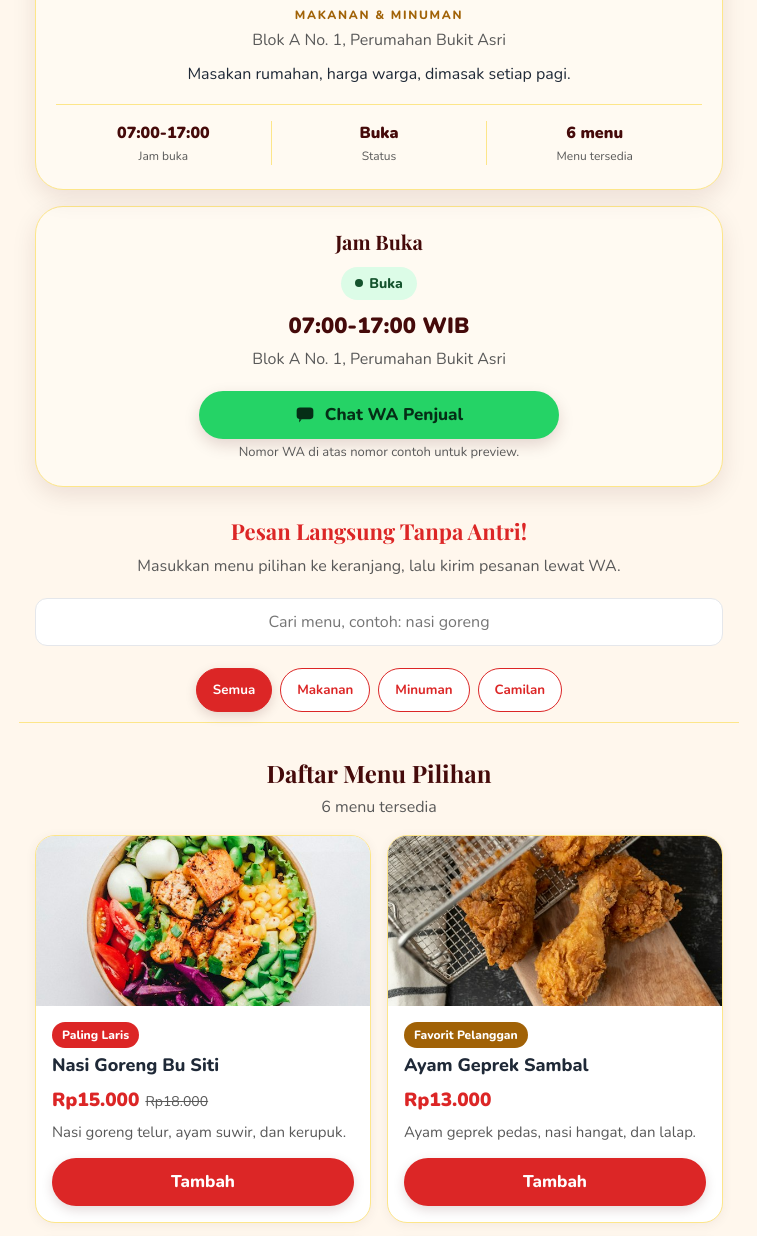
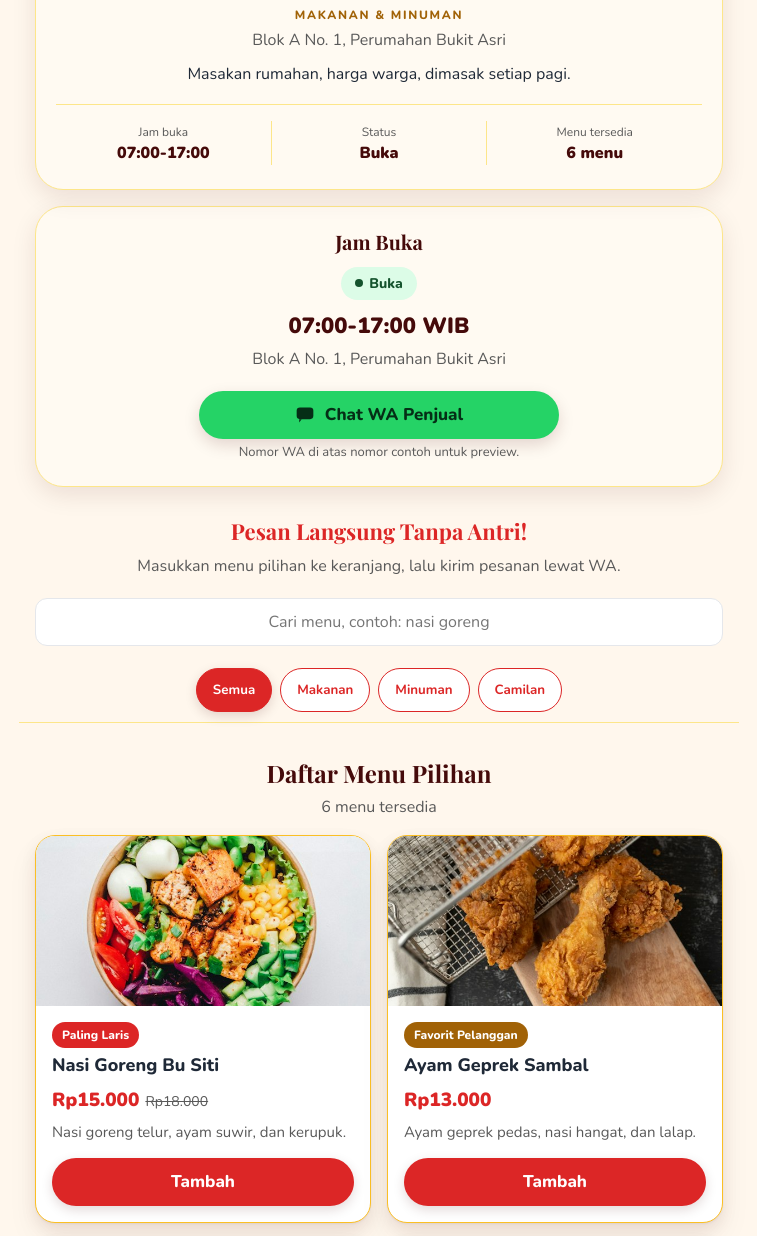
Before and after one commit to kujangputera-droid/kartu-menu, a plain HTML site: page index.html in a window 1280 px wide. Shown: the part 338-1574 px from the top of the page, without its empty margins (261-1018 px from the left). Drawn offline with nearby package versions, Linux system fonts and the light colour scheme.

Commit message:
Update index.html: flip fact row (label above value) and floating menu card with gold border

```diff
--- a/index.html
+++ b/index.html
@@ -60,8 +60,8 @@ button:focus-visible,input:focus-visible,textarea:focus-visible{outline:3px soli
 .judul-bagian{font-family:'Playfair Display',Georgia,serif;font-size:24px;font-weight:700;color:var(--tinta);margin:32px 0 4px}
 .sub-judul{color:var(--teks-redup);margin:0 0 16px}
 .daftar-menu{display:grid;grid-template-columns:1fr;gap:14px;text-align:left}
-.kartu{background:var(--kartu);border:1px solid var(--garis);border-radius:var(--radius);overflow:hidden;box-shadow:0 2px 12px rgba(69,10,10,.06);display:flex;flex-direction:column;transition:transform .2s ease,box-shadow .2s ease}
-.kartu:hover{transform:translateY(-2px);box-shadow:0 8px 20px rgba(69,10,10,.12)}
+.kartu{background:var(--kartu);border:1px solid var(--emas-terang);border-radius:var(--radius);overflow:hidden;box-shadow:0 1px 2px rgba(69,10,10,.05),0 6px 16px rgba(69,10,10,.08),0 16px 32px rgba(69,10,10,.06);display:flex;flex-direction:column;transition:transform .2s ease,box-shadow .2s ease}
+.kartu:hover{transform:translateY(-4px);box-shadow:0 2px 4px rgba(69,10,10,.05),0 10px 24px rgba(69,10,10,.10),0 24px 48px rgba(69,10,10,.12)}
 .foto-menu{width:100%;height:170px;min-height:0;flex:none;position:relative;background:#fef3c7;order:0}
 .foto-menu img{position:absolute;inset:0;width:100%;height:100%;object-fit:cover;display:block}
 .kartu-isi{padding:16px;flex:1;display:flex;flex-direction:column;min-width:0}
@@ -130,9 +130,9 @@ textarea{min-height:72px;resize:vertical}
     <p>Blok A No. 1, Perumahan Bukit Asri</p>
     <p class="deskripsi">Masakan rumahan, harga warga, dimasak setiap pagi.</p>
     <div class="fakta">
-      <div><span class="angka">07:00-17:00</span><span class="label">Jam buka</span></div>
-      <div><span class="angka" id="status-fakta">Tutup</span><span class="label">Status</span></div>
-      <div><span class="angka" id="fakta-jumlah">6 menu</span><span class="label">Menu tersedia</span></div>
+      <div><span class="label">Jam buka</span><span class="angka">07:00-17:00</span></div>
+      <div><span class="label">Status</span><span class="angka" id="status-fakta">Tutup</span></div>
+      <div><span class="label">Menu tersedia</span><span class="angka" id="fakta-jumlah">6 menu</span></div>
     </div>
   </section>
 
```
